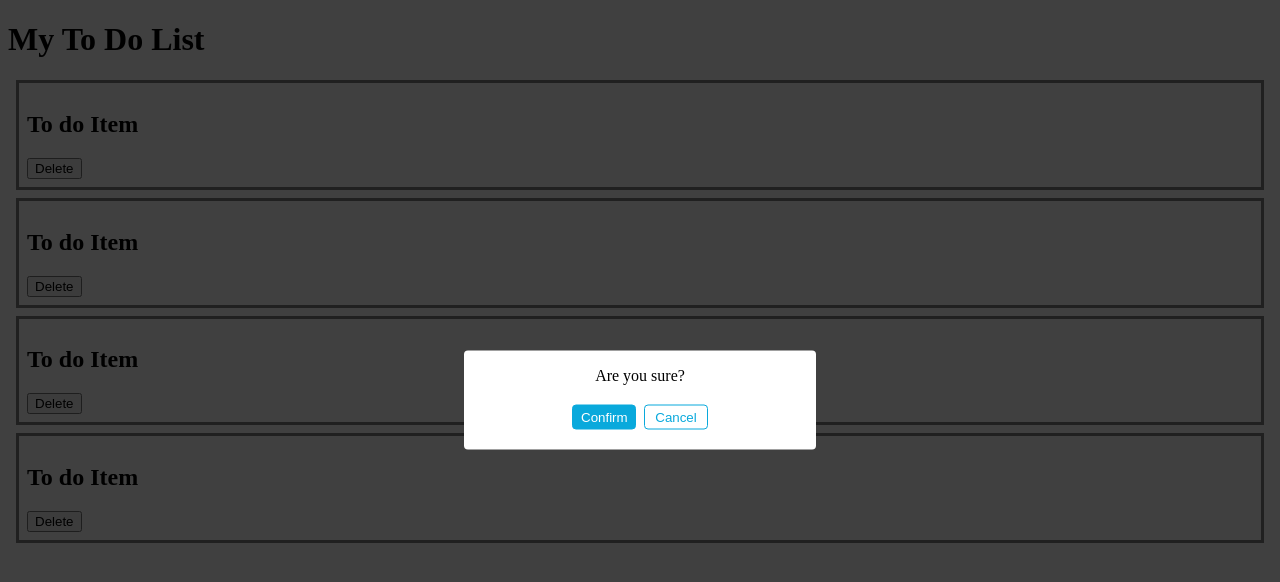
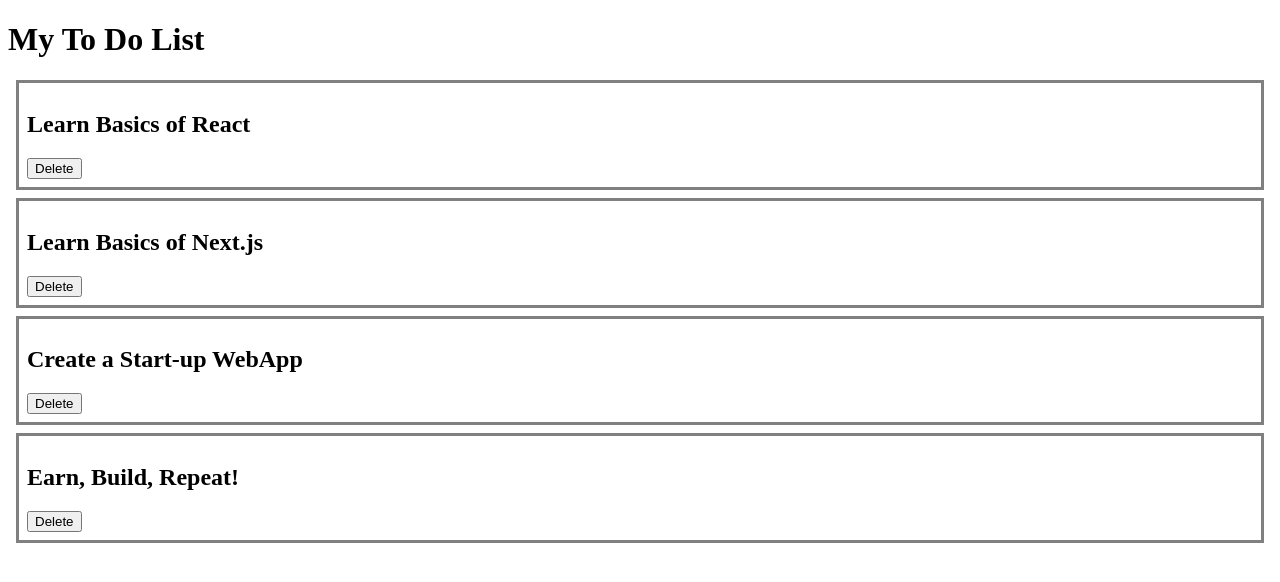
Before and after one commit to jdalmeria-tech/react-course, a React (Vite) app: page / in a window 1280 px wide. Shown: the top 582 px of the page. Built offline with nearby package versions, Linux system fonts and the light colour scheme.

Commit message:
added a note (: Learning Props

```diff
--- a/src/App.jsx
+++ b/src/App.jsx
@@ -10,13 +10,18 @@
   return (
     <>
      <TodoTitle />
-     <Todo />
-     <Todo />
-     <Todo />
-     <Todo />
-     <Popup />
+     <Todo task="Learn Basics of React" />
+     <Todo task="Learn Basics of Next.js" />
+     <Todo task="Create a Start-up WebApp" />
+     <Todo task="Earn, Build, Repeat!"/>
+     {/* <Popup /> */}
     </>
   )
 }
 
 export default App
+
+// to create Props
+// used to display dynamic data in your components
+// assign a variable
+// you can use destructuring for better code as you pass it in your component
--- a/src/components/Todo.jsx
+++ b/src/components/Todo.jsx
@@ -1,9 +1,8 @@
-function Todo() {
-
+function Todo({ task }) {
   return (
     <>
      <div className="todo-item">
-      <h2>To do Item</h2>
+      <h2>{ task }</h2>
       <button>Delete</button>
      </div>
     </>
```
